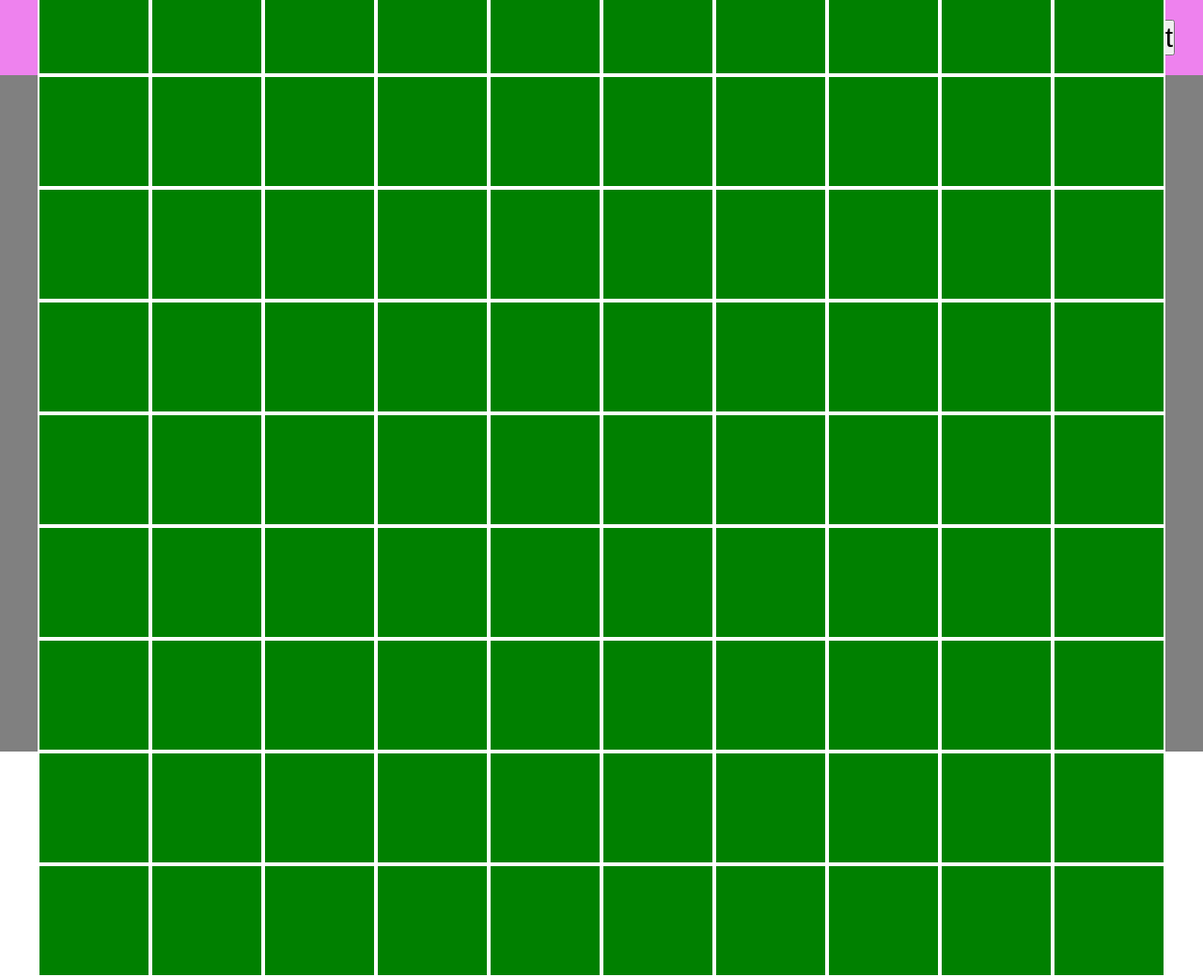
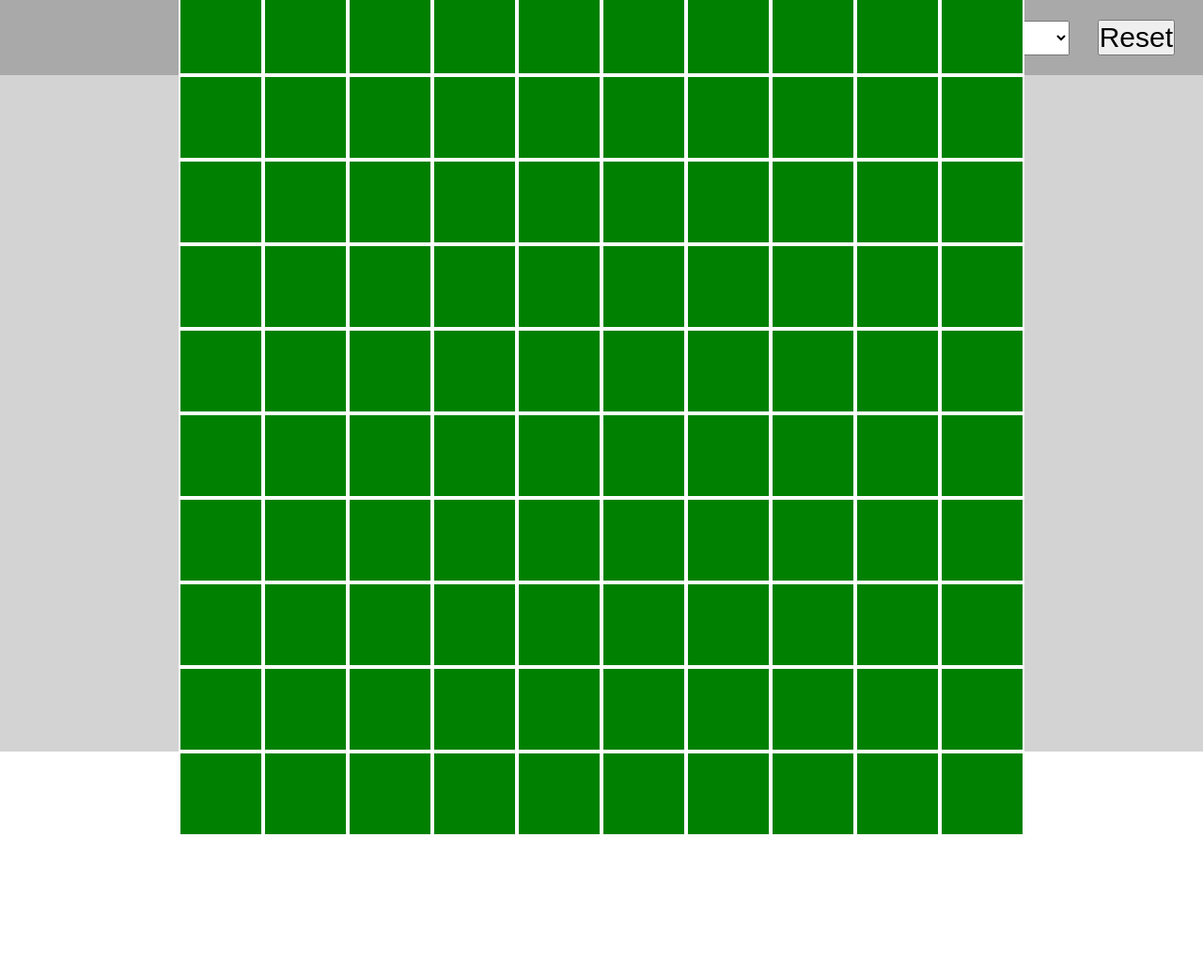
Before and after one commit to franedsandi/js-campominato-grid, a plain HTML site: page index.html in a window 1280 px wide. Shown: the whole page at 94% size. After the commit the page ends 890 px from the top, so only its background shows below. Drawn offline with Linux system fonts and the light colour scheme.

Commit message:
[fix] size management

```diff
--- a/css/style.css
+++ b/css/style.css
@@ -8,7 +8,7 @@ body{
 }
 header{
   height: 80px;
-  background-color: violet;
+  background-color: darkgray;
   display: flex;
   justify-content: end;
   align-items: center;
@@ -23,13 +23,13 @@ button , select{
   display: flex;
   justify-content: center;
   align-items: center;
-  background-color: grey;
+  background-color: lightgrey;
 }
 .container{
   display: flex;
   flex-wrap: wrap;
-  width: 1200px;
-
+  width: 900px;
+  height: 900px;
   background-color: green;
 }
 .box{
```
